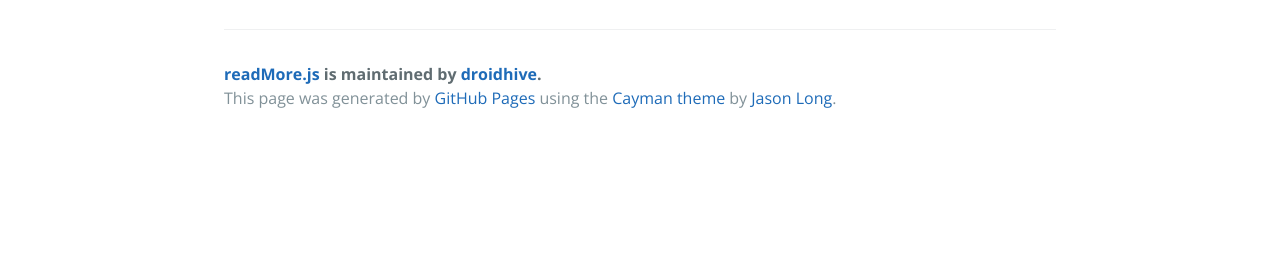
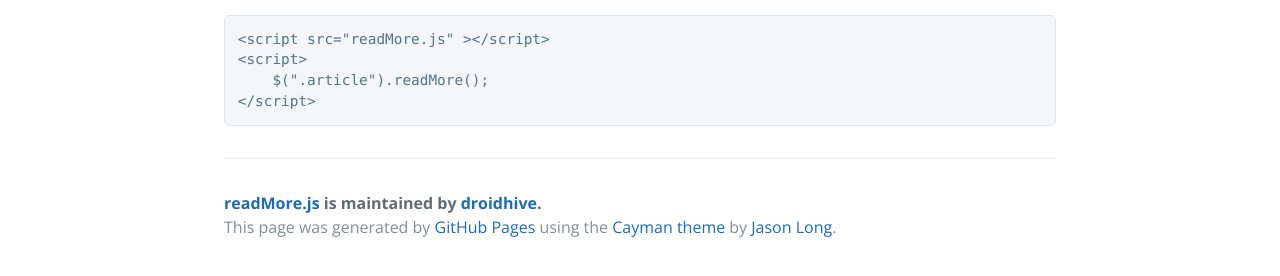
Before and after one commit to artistictechie/readMore.js, a plain HTML site: page index.html in a window 1280 px wide. Shown: the part 494-770 px from the top of the page. Drawn offline with nearby package versions, Linux system fonts and the light colour scheme.

Commit message:
Create gh-pages branch via GitHub

```diff
--- a/index.html
+++ b/index.html
@@ -24,6 +24,14 @@
 
 <p>A smooth, responsive jQuery plugin for collapsing and expanding long blocks of text with "Read more" and "Read Less" links.</p>
 
+
+
+<pre><code>&lt;script src="readMore.js" &gt;&lt;/script&gt;
+&lt;script&gt;
+    $(".article").readMore();
+&lt;/script&gt;
+</code></pre>
+
       <footer class="site-footer">
         <span class="site-footer-owner"><a href="https://github.com/droidhive/readMore.js">readMore.js</a> is maintained by <a href="https://github.com/droidhive">droidhive</a>.</span>
 
--- a/params.json
+++ b/params.json
@@ -1,6 +1,6 @@
 {
   "name": "readMore.js",
   "tagline": "",
-  "body": "# Readmore.js\r\nA smooth, responsive jQuery plugin for collapsing and expanding long blocks of text with \"Read more\" and \"Read Less\" links.\r\n",
+  "body": "# Readmore.js\r\nA smooth, responsive jQuery plugin for collapsing and expanding long blocks of text with \"Read more\" and \"Read Less\" links.\r\n\r\n\r\n\r\n<script src=\"https://ajax.googleapis.com/ajax/libs/jquery/2.2.4/jquery.min.js\"></script>\r\n    <script src=\"readMore.js\" ></script>\r\n    <script>\r\n        $(\".article\").readMore();\r\n    </script>",
   "note": "Don't delete this file! It's used internally to help with page regeneration."
 }
```
